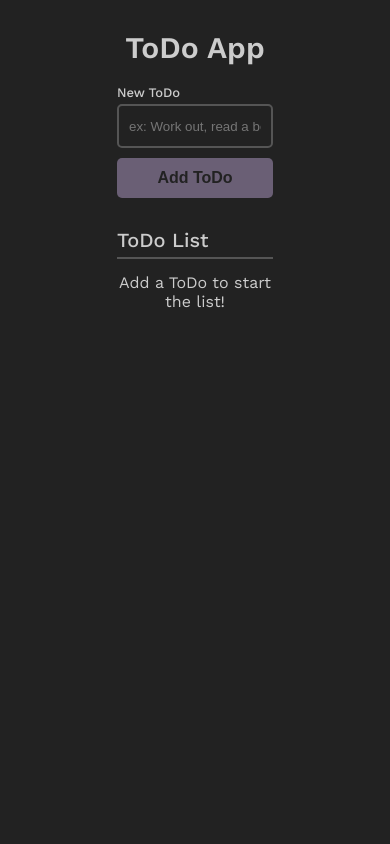
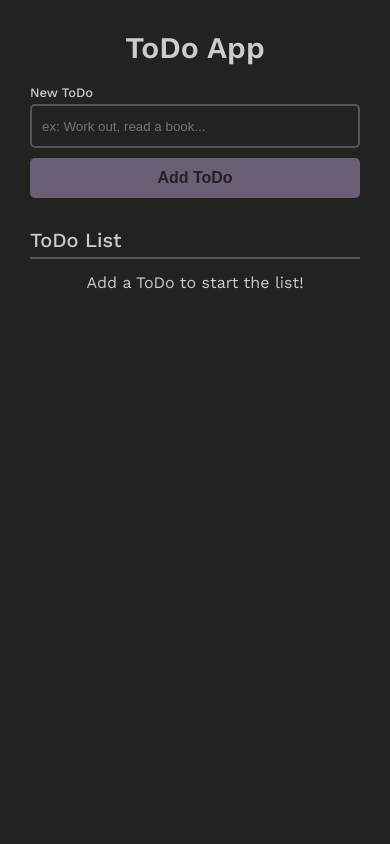
Before and after one commit to tiagoopereira/todo-app, a PHP site: page / in a window 390 px wide. Run offline with PHP 8.4, Linux system fonts and the light colour scheme.

Commit message:
Responsividade

```diff
--- a/Frontend/css/style.css
+++ b/Frontend/css/style.css
@@ -49,11 +49,15 @@ div.container > h1 {
     cursor: unset;
 }
 
-/* START FORM STYLE */
-form.add {
+form.add,
+div.todo-list {
     display: flex;
     flex-direction: column;
     width: 80%;
+}
+
+/* START FORM STYLE */
+form.add {
     margin-top: 10px;
     margin-bottom: 15px;
 }
@@ -86,9 +90,6 @@ form.add > button.btn {
 
 /* START LIST STYLE */
 div.todo-list {
-    display: flex;
-    flex-direction: column;
-    width: 80%;
     margin-top: 15px;
 }
 
@@ -119,3 +120,27 @@ div.todo-item > button.btn {
     padding: 5px 10px;
 }
 /* END LIST STYLE */
+
+/* REPONSIVITY */
+@media (max-width: 1300px) {
+    div.container {
+        width: 70%;
+    }
+}
+
+@media (max-width: 1000px) {
+    div.container {
+        width: 100%;
+    }
+}
+
+@media (max-width: 600px) {
+    form.add,
+    div.todo-list {
+        width: 100%;
+    }
+
+    div.todo-item {
+        width: 88%;
+    }
+}
```
